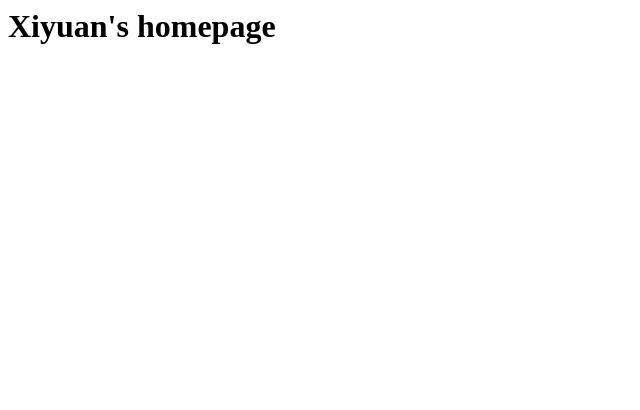
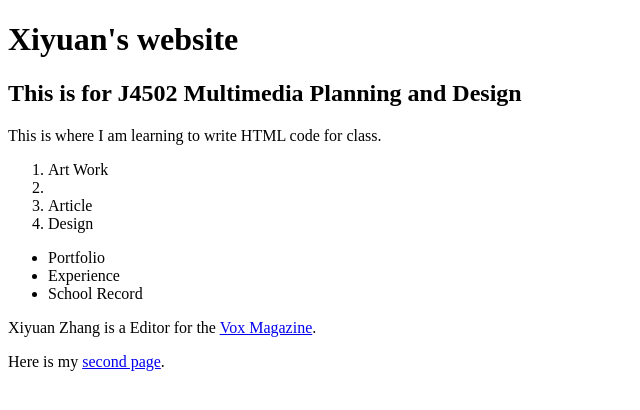
Before and after one commit to j4502-fs19/xiyuan-zhang, a plain HTML site: page index.html in a window 1280 px wide. Shown: the whole page, without its empty margins (0-640 px from the left). Drawn offline with Linux system fonts and the light colour scheme.

Commit message:
Add secondpage.html to repository

```diff
--- a/index.html
+++ b/index.html
@@ -1,9 +1,38 @@
-<html>
+<!DOCTYPE html PUBLIC "-//W3C//DTD XHTML 1.0 Transitional//EN"
+   "http://www.w3.org/TR/xhtml1/DTD/xhtml1-transitional.dtd">
 
-<body>
+   <html xmlns="http://www.w3.org/1999/xhtml">
 
-<h1>Xiyuan's homepage</h1>
+   <head>
+     <title>Page Title goes here</title>
 
-  </body>
+     <meta http-quiv="content-type"
+       content="text/html;charset=utf-8"
+     </head>
+     <body>
+       <h1>Xiyuan's website</h1>
+       <h2>This is for J4502 Multimedia Planning and Design</h2>
+       <p>This is where I am learning to write HTML code for class.</p>
+       <ol>
+         <li>Art Work<li>
+         <li>Article</li>
+         <li>Design</li>
+         </ol>
+         <ul>
+           <li>Portfolio</li>
+           <li>Experience</li>
+           <li>School Record</li>
+           </ul>
 
-</html>
+           <p>Xiyuan Zhang is a Editor for the <a href="https:www.voxmagazine.com" target="_blank">Vox Magazine</a>.</p>
+           <p>Here is my <a href="secondpage.html" target="_blank">second page</a>.</p>
+
+
+
+
+
+       </body>
+
+
+
+  </html>
```
Also changed, not shown: secondpage.html (added, +11 -0 lines).
